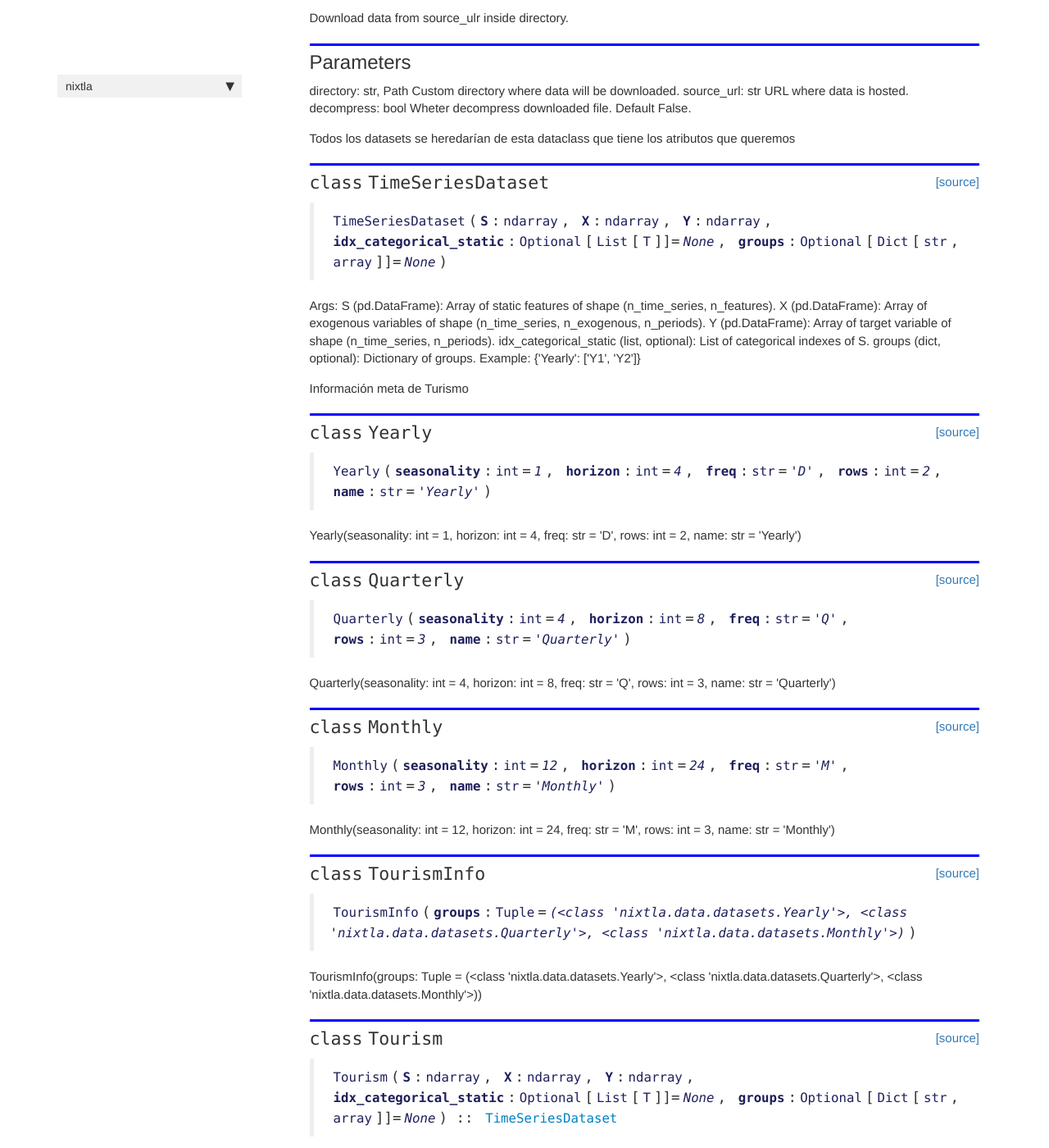
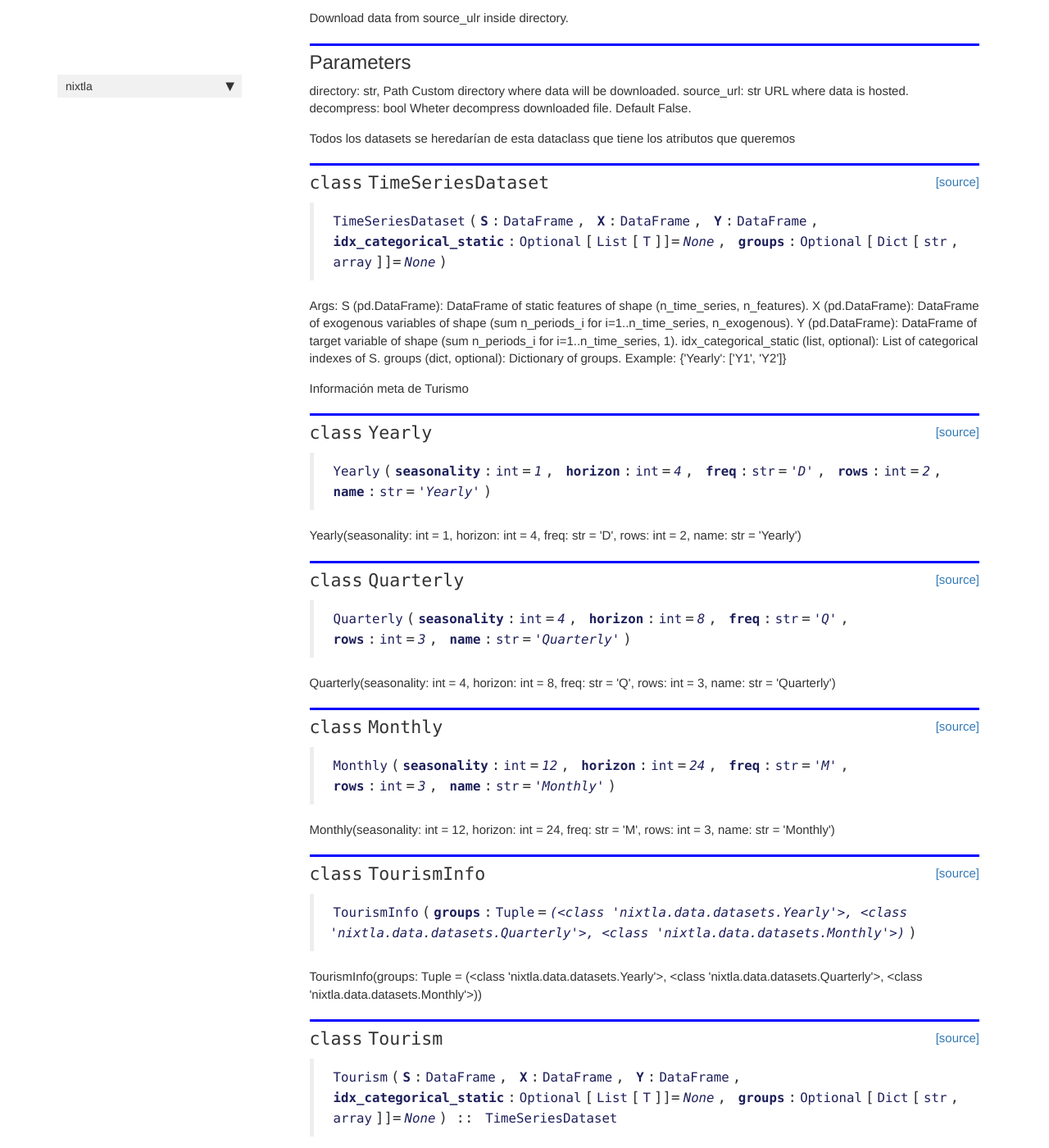
Before and after one commit to Nixtla/Nixtla, a Jekyll site: the page built from docs/datasets.html, in a window 1280 px wide and 1400 px high, scrolled down 616 px. Shown: the whole window at 82% size. Built offline with Jekyll 4.4.1, drawn with Linux system fonts in a browser that asks for light colours; nearby versions of some CDN libraries; comment, search, counter and statistics services are not loaded; some of the changed text lies outside the part shown.

Commit message:
trying to fix checks

```diff
--- a/docs/datasets.html
+++ b/docs/datasets.html
@@ -53,7 +53,7 @@
 
 
 <div class="output_markdown rendered_html output_subarea ">
-<h4 id="download_file" class="doc_header"><code>download_file</code><a href="https://github.com/Grupo-Abraxas/nixtla/tree/master/nixtla/data/datasets.py#L26" class="source_link" style="float:right">[source]</a></h4><blockquote><p><code>download_file</code>(<strong><code>directory</code></strong>:<code>Union</code>[<code>str</code>, <code>Path</code>], <strong><code>source_url</code></strong>:<code>str</code>, <strong><code>decompress</code></strong>:<code>bool</code>=<em><code>False</code></em>)</p>
+<h4 id="download_file" class="doc_header"><code>download_file</code><a href="nixtla/data/datasets.py#L25" class="source_link" style="float:right">[source]</a></h4><blockquote><p><code>download_file</code>(<strong><code>directory</code></strong>:<code>Union</code>[<code>str</code>, <code>Path</code>], <strong><code>source_url</code></strong>:<code>str</code>, <strong><code>decompress</code></strong>:<code>bool</code>=<em><code>False</code></em>)</p>
 </blockquote>
 <p>Download data from source_ulr inside directory.</p>
 <h2 id="Parameters">Parameters<a class="anchor-link" href="#Parameters"> </a></h2><p>directory: str, Path
@@ -98,15 +98,15 @@
 
 
 <div class="output_markdown rendered_html output_subarea ">
-<h2 id="TimeSeriesDataset" class="doc_header"><code>class</code> <code>TimeSeriesDataset</code><a href="https://github.com/Grupo-Abraxas/nixtla/tree/master/nixtla/data/datasets.py#L72" class="source_link" style="float:right">[source]</a></h2><blockquote><p><code>TimeSeriesDataset</code>(<strong><code>S</code></strong>:<code>ndarray</code>, <strong><code>X</code></strong>:<code>ndarray</code>, <strong><code>Y</code></strong>:<code>ndarray</code>, <strong><code>idx_categorical_static</code></strong>:<code>Optional</code>[<code>List</code>[<code>T</code>]]=<em><code>None</code></em>, <strong><code>groups</code></strong>:<code>Optional</code>[<code>Dict</code>[<code>str</code>, <code>array</code>]]=<em><code>None</code></em>)</p>
+<h2 id="TimeSeriesDataset" class="doc_header"><code>class</code> <code>TimeSeriesDataset</code><a href="nixtla/data/datasets.py#L71" class="source_link" style="float:right">[source]</a></h2><blockquote><p><code>TimeSeriesDataset</code>(<strong><code>S</code></strong>:<code>DataFrame</code>, <strong><code>X</code></strong>:<code>DataFrame</code>, <strong><code>Y</code></strong>:<code>DataFrame</code>, <strong><code>idx_categorical_static</code></strong>:<code>Optional</code>[<code>List</code>[<code>T</code>]]=<em><code>None</code></em>, <strong><code>groups</code></strong>:<code>Optional</code>[<code>Dict</code>[<code>str</code>, <code>array</code>]]=<em><code>None</code></em>)</p>
 </blockquote>
 <p>Args:
-    S (pd.DataFrame): Array of static features of shape
+    S (pd.DataFrame): DataFrame of static features of shape
         (n_time_series, n_features).
-    X (pd.DataFrame): Array of exogenous variables of shape
-        (n_time_series, n_exogenous, n_periods).
-    Y (pd.DataFrame): Array of target variable of shape
-        (n_time_series, n_periods).
+    X (pd.DataFrame): DataFrame of exogenous variables of shape
+        (sum n_periods_i for i=1..n_time_series, n_exogenous).
+    Y (pd.DataFrame): DataFrame of target variable of shape
+        (sum n_periods_i for i=1..n_time_series, 1).
     idx_categorical_static (list, optional): List of categorical indexes
         of S.
     groups (dict, optional): Dictionary of groups.
@@ -147,7 +147,7 @@
 
 
 <div class="output_markdown rendered_html output_subarea ">
-<h2 id="Yearly" class="doc_header"><code>class</code> <code>Yearly</code><a href="https://github.com/Grupo-Abraxas/nixtla/tree/master/nixtla/data/datasets.py#L94" class="source_link" style="float:right">[source]</a></h2><blockquote><p><code>Yearly</code>(<strong><code>seasonality</code></strong>:<code>int</code>=<em><code>1</code></em>, <strong><code>horizon</code></strong>:<code>int</code>=<em><code>4</code></em>, <strong><code>freq</code></strong>:<code>str</code>=<em><code>'D'</code></em>, <strong><code>rows</code></strong>:<code>int</code>=<em><code>2</code></em>, <strong><code>name</code></strong>:<code>str</code>=<em><code>'Yearly'</code></em>)</p>
+<h2 id="Yearly" class="doc_header"><code>class</code> <code>Yearly</code><a href="nixtla/data/datasets.py#L93" class="source_link" style="float:right">[source]</a></h2><blockquote><p><code>Yearly</code>(<strong><code>seasonality</code></strong>:<code>int</code>=<em><code>1</code></em>, <strong><code>horizon</code></strong>:<code>int</code>=<em><code>4</code></em>, <strong><code>freq</code></strong>:<code>str</code>=<em><code>'D'</code></em>, <strong><code>rows</code></strong>:<code>int</code>=<em><code>2</code></em>, <strong><code>name</code></strong>:<code>str</code>=<em><code>'Yearly'</code></em>)</p>
 </blockquote>
 <p>Yearly(seasonality: int = 1, horizon: int = 4, freq: str = 'D', rows: int = 2, name: str = 'Yearly')</p>
 
@@ -172,7 +172,7 @@
 
 
 <div class="output_markdown rendered_html output_subarea ">
-<h2 id="Quarterly" class="doc_header"><code>class</code> <code>Quarterly</code><a href="https://github.com/Grupo-Abraxas/nixtla/tree/master/nixtla/data/datasets.py#L102" class="source_link" style="float:right">[source]</a></h2><blockquote><p><code>Quarterly</code>(<strong><code>seasonality</code></strong>:<code>int</code>=<em><code>4</code></em>, <strong><code>horizon</code></strong>:<code>int</code>=<em><code>8</code></em>, <strong><code>freq</code></strong>:<code>str</code>=<em><code>'Q'</code></em>, <strong><code>rows</code></strong>:<code>int</code>=<em><code>3</code></em>, <strong><code>name</code></strong>:<code>str</code>=<em><code>'Quarterly'</code></em>)</p>
+<h2 id="Quarterly" class="doc_header"><code>class</code> <code>Quarterly</code><a href="nixtla/data/datasets.py#L101" class="source_link" style="float:right">[source]</a></h2><blockquote><p><code>Quarterly</code>(<strong><code>seasonality</code></strong>:<code>int</code>=<em><code>4</code></em>, <strong><code>horizon</code></strong>:<code>int</code>=<em><code>8</code></em>, <strong><code>freq</code></strong>:<code>str</code>=<em><code>'Q'</code></em>, <strong><code>rows</code></strong>:<code>int</code>=<em><code>3</code></em>, <strong><code>name</code></strong>:<code>str</code>=<em><code>'Quarterly'</code></em>)</p>
 </blockquote>
 <p>Quarterly(seasonality: int = 4, horizon: int = 8, freq: str = 'Q', rows: int = 3, name: str = 'Quarterly')</p>
 
@@ -197,7 +197,7 @@
 
 
 <div class="output_markdown rendered_html output_subarea ">
-<h2 id="Monthly" class="doc_header"><code>class</code> <code>Monthly</code><a href="https://github.com/Grupo-Abraxas/nixtla/tree/master/nixtla/data/datasets.py#L110" class="source_link" style="float:right">[source]</a></h2><blockquote><p><code>Monthly</code>(<strong><code>seasonality</code></strong>:<code>int</code>=<em><code>12</code></em>, <strong><code>horizon</code></strong>:<code>int</code>=<em><code>24</code></em>, <strong><code>freq</code></strong>:<code>str</code>=<em><code>'M'</code></em>, <strong><code>rows</code></strong>:<code>int</code>=<em><code>3</code></em>, <strong><code>name</code></strong>:<code>str</code>=<em><code>'Monthly'</code></em>)</p>
+<h2 id="Monthly" class="doc_header"><code>class</code> <code>Monthly</code><a href="nixtla/data/datasets.py#L109" class="source_link" style="float:right">[source]</a></h2><blockquote><p><code>Monthly</code>(<strong><code>seasonality</code></strong>:<code>int</code>=<em><code>12</code></em>, <strong><code>horizon</code></strong>:<code>int</code>=<em><code>24</code></em>, <strong><code>freq</code></strong>:<code>str</code>=<em><code>'M'</code></em>, <strong><code>rows</code></strong>:<code>int</code>=<em><code>3</code></em>, <strong><code>name</code></strong>:<code>str</code>=<em><code>'Monthly'</code></em>)</p>
 </blockquote>
 <p>Monthly(seasonality: int = 12, horizon: int = 24, freq: str = 'M', rows: int = 3, name: str = 'Monthly')</p>
 
@@ -222,7 +222,7 @@
 
 
 <div class="output_markdown rendered_html output_subarea ">
-<h2 id="TourismInfo" class="doc_header"><code>class</code> <code>TourismInfo</code><a href="https://github.com/Grupo-Abraxas/nixtla/tree/master/nixtla/data/datasets.py#L118" class="source_link" style="float:right">[source]</a></h2><blockquote><p><code>TourismInfo</code>(<strong><code>groups</code></strong>:<code>Tuple</code>=<em><code>(&lt;class 'nixtla.data.datasets.Yearly'&gt;, &lt;class 'nixtla.data.datasets.Quarterly'&gt;, &lt;class 'nixtla.data.datasets.Monthly'&gt;)</code></em>)</p>
+<h2 id="TourismInfo" class="doc_header"><code>class</code> <code>TourismInfo</code><a href="nixtla/data/datasets.py#L117" class="source_link" style="float:right">[source]</a></h2><blockquote><p><code>TourismInfo</code>(<strong><code>groups</code></strong>:<code>Tuple</code>=<em><code>(&lt;class 'nixtla.data.datasets.Yearly'&gt;, &lt;class 'nixtla.data.datasets.Quarterly'&gt;, &lt;class 'nixtla.data.datasets.Monthly'&gt;)</code></em>)</p>
 </blockquote>
 <p>TourismInfo(groups: Tuple = (&lt;class 'nixtla.data.datasets.Yearly'&gt;, &lt;class 'nixtla.data.datasets.Quarterly'&gt;, &lt;class 'nixtla.data.datasets.Monthly'&gt;))</p>
 
@@ -254,15 +254,15 @@
 
 
 <div class="output_markdown rendered_html output_subarea ">
-<h2 id="Tourism" class="doc_header"><code>class</code> <code>Tourism</code><a href="https://github.com/Grupo-Abraxas/nixtla/tree/master/nixtla/data/datasets.py#L122" class="source_link" style="float:right">[source]</a></h2><blockquote><p><code>Tourism</code>(<strong><code>S</code></strong>:<code>ndarray</code>, <strong><code>X</code></strong>:<code>ndarray</code>, <strong><code>Y</code></strong>:<code>ndarray</code>, <strong><code>idx_categorical_static</code></strong>:<code>Optional</code>[<code>List</code>[<code>T</code>]]=<em><code>None</code></em>, <strong><code>groups</code></strong>:<code>Optional</code>[<code>Dict</code>[<code>str</code>, <code>array</code>]]=<em><code>None</code></em>) :: <a href="/nixtla/datasets.html#TimeSeriesDataset"><code>TimeSeriesDataset</code></a></p>
+<h2 id="Tourism" class="doc_header"><code>class</code> <code>Tourism</code><a href="nixtla/data/datasets.py#L121" class="source_link" style="float:right">[source]</a></h2><blockquote><p><code>Tourism</code>(<strong><code>S</code></strong>:<code>DataFrame</code>, <strong><code>X</code></strong>:<code>DataFrame</code>, <strong><code>Y</code></strong>:<code>DataFrame</code>, <strong><code>idx_categorical_static</code></strong>:<code>Optional</code>[<code>List</code>[<code>T</code>]]=<em><code>None</code></em>, <strong><code>groups</code></strong>:<code>Optional</code>[<code>Dict</code>[<code>str</code>, <code>array</code>]]=<em><code>None</code></em>) :: <code>TimeSeriesDataset</code></p>
 </blockquote>
 <p>Args:
-    S (pd.DataFrame): Array of static features of shape
+    S (pd.DataFrame): DataFrame of static features of shape
         (n_time_series, n_features).
-    X (pd.DataFrame): Array of exogenous variables of shape
-        (n_time_series, n_exogenous, n_periods).
-    Y (pd.DataFrame): Array of target variable of shape
-        (n_time_series, n_periods).
+    X (pd.DataFrame): DataFrame of exogenous variables of shape
+        (sum n_periods_i for i=1..n_time_series, n_exogenous).
+    Y (pd.DataFrame): DataFrame of target variable of shape
+        (sum n_periods_i for i=1..n_time_series, 1).
     idx_categorical_static (list, optional): List of categorical indexes
         of S.
     groups (dict, optional): Dictionary of groups.
```
Also changed, not shown: 2 other files.
